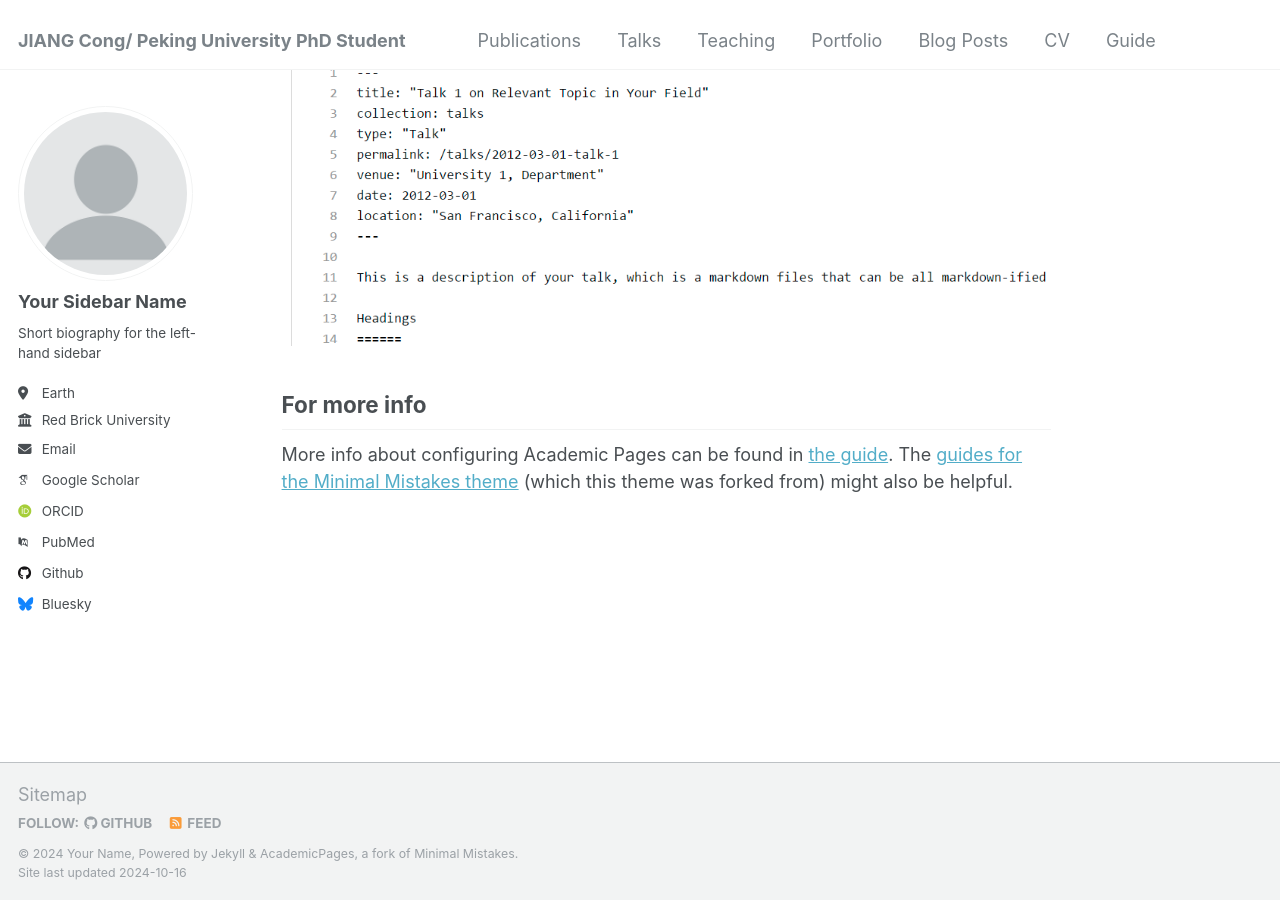
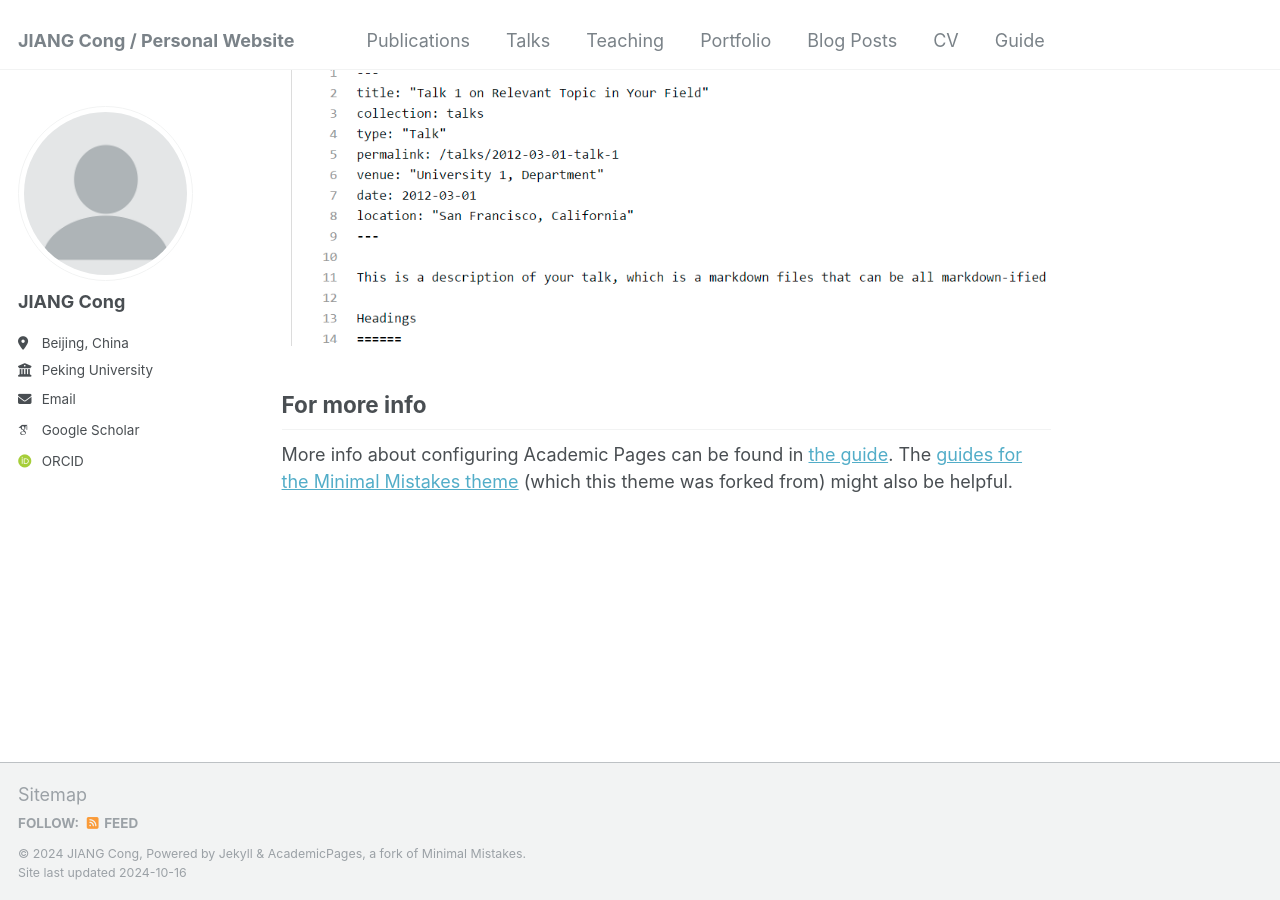
Before and after one commit to JiangCong7/JiangCong7.github.io, a Jekyll site: the page built from _pages/about.md, in a window 1280 px wide and 900 px high, scrolled down 2643 px. Built offline with Jekyll 4.4.1, drawn with Linux system fonts in a browser that asks for light colours; some web fonts are replaced.

Commit message:
Updated site content

```diff
--- a/_config.yml
+++ b/_config.yml
@@ -8,9 +8,9 @@
 
 # Basic Site Settings
 locale                   : "en-US"
-title                    : "JIANG Cong/ Peking University PhD Student"
+title                    : "JIANG Cong / Personal Website"
 title_separator          : "-"
-name                     : &name "Your Name"
+name                     : &name "JIANG Cong"
 description              : &description "personal description"
 url                      : https://academicpages.github.io # the base hostname & protocol for your site e.g. "https://mmistakes.github.io"
 baseurl                  : "" # the subpath of your site, e.g. "/blog"
@@ -22,33 +22,33 @@ repository               : "academicpages/academicpages.github.io"
 author:
   # Biographic information
   avatar           : "profile.png"
-  name             : "Your Sidebar Name"
+  name             : "JIANG Cong"
   pronouns         : # example: "she/her"
-  bio              : "Short biography for the left-hand sidebar"
-  location         : "Earth"
-  employer         : "Red Brick University"
+  bio              : ""
+  location         : "Beijing, China"
+  employer         : "Peking University"
   uri              : # URL
-  email            : "none@example.org"
+  email            : "jiangcong at pke dot edu dot cn"
 
   # Academic websites
   arxiv            : # URL - Update with the correct link to your profile
-  googlescholar    : "https://scholar.google.com/citations?user=PS_CX0AAAAAJ"
+  googlescholar    : "https://scholar.google.com/citations?user=7lLPJuoAAAAJ"
   impactstory      : # URL
   orcid            : "http://orcid.org/yourorcidurl"
   semantic         : # URL
-  pubmed           : "https://www.ncbi.nlm.nih.gov/pubmed/?term=john+snow"
+  #pubmed           : "https://www.ncbi.nlm.nih.gov/pubmed/?term=john+snow"
   researchgate     : # URL
 
   # Repositories and software development
   bitbucket        : # Username - Update with your username on the site
   codepen          : # Username
   dribbble         : # Username
-  github           : "academicpages"
+  #github           : "academicpages"
   kaggle           : # Username
   stackoverflow    : # User number or user number and name (i.e., use "1" or "1/jeff-atwood")
 
   # Social media
-  bluesky          : "bsky.app" # Replace this with you Bluesky username
+  #bluesky          : "bsky.app" # Replace this with you Bluesky username
   facebook         : # Username
   flickr           : # Username
   foursquare       : # Username
```
Also changed, not shown: 1 other file.
